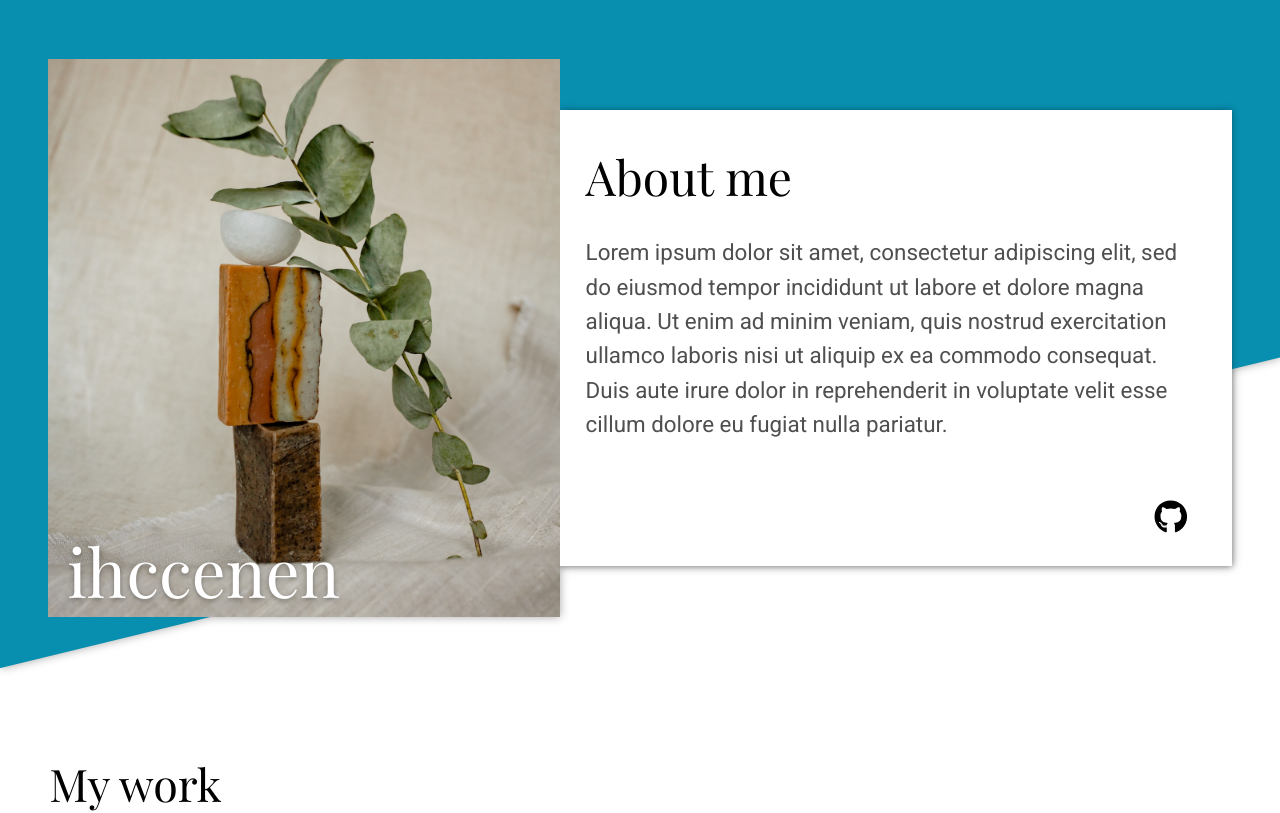
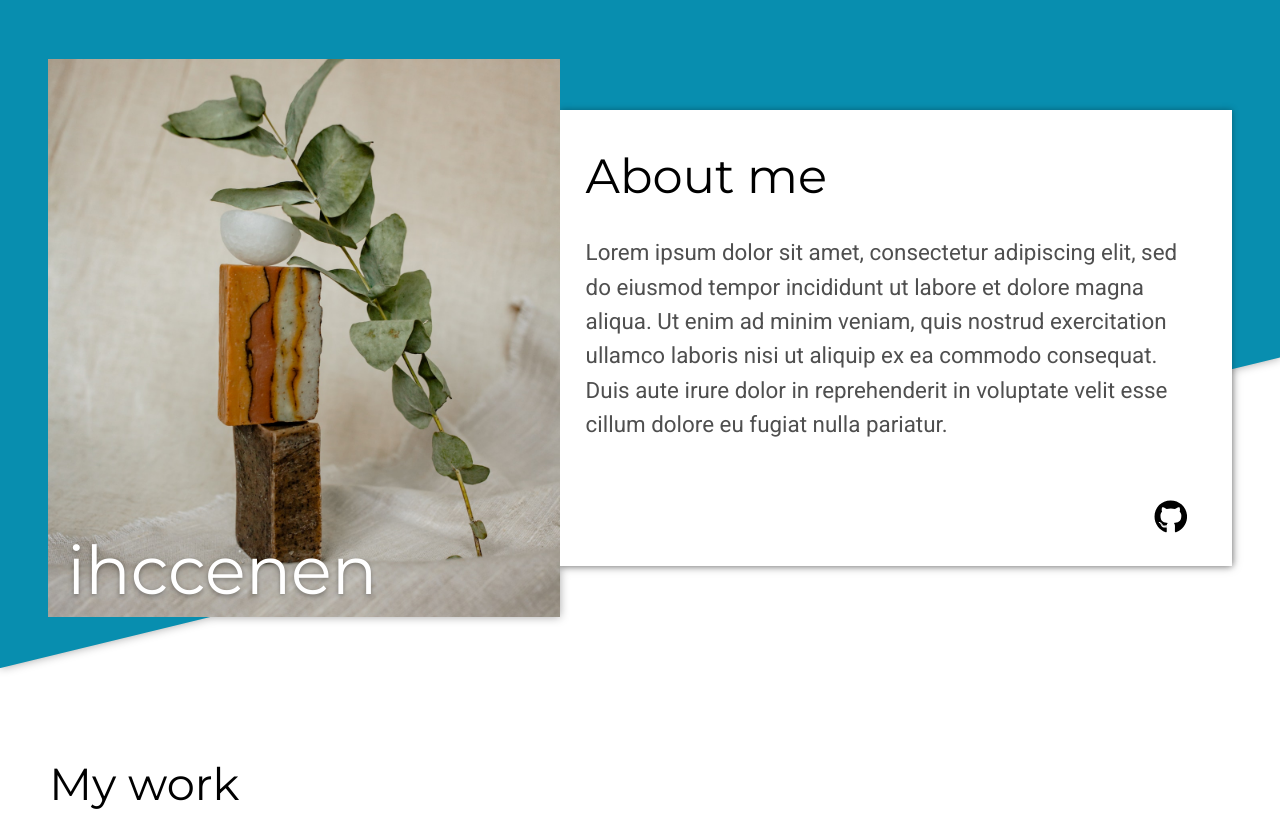
Before and after one commit to ihccenen/portfolio, a Next.js app: page / in a window 1280 px wide. Shown: the top 813 px of the page. Built offline with nearby package versions, Linux system fonts and the light colour scheme.

Commit message:
Changed fonts

```diff
--- a/app/components/Footer.tsx
+++ b/app/components/Footer.tsx
@@ -1,13 +1,13 @@
-import { Playfair_Display } from 'next/font/google';
+import { Montserrat } from 'next/font/google';
 import { FaGithub } from 'react-icons/fa';
 import { BsTelephone } from 'react-icons/bs';
 import { AiOutlineMail } from 'react-icons/ai';
 import Image from 'next/image';
 import styles from './Footer.module.css';
 
-export const playfairDisplay = Playfair_Display({
+const monsterrrat = Montserrat({
   subsets: ['latin'],
-  weight: ['400', '600'],
+  weight: ['500', '600'],
 });
 
 export default function Footer() {
@@ -15,7 +15,7 @@ export default function Footer() {
     <footer className={styles.footer}>
       <div className={styles.container}>
         <div className={styles.info}>
-          <h2 className={`${styles.h2} ${playfairDisplay.className}`}>
+          <h2 className={`${styles.h2} ${monsterrrat.className}`}>
             Contact me
           </h2>
           <p>
--- a/app/components/ProjectCard.tsx
+++ b/app/components/ProjectCard.tsx
@@ -4,7 +4,7 @@ import { FaGithub } from 'react-icons/fa';
 import { RxExternalLink } from 'react-icons/rx';
 import styles from './ProjectCard.module.css';
 
-export const monsterrrat = Montserrat({
+const monsterrrat = Montserrat({
   subsets: ['latin'],
   weight: ['500', '600'],
 });
--- a/app/page.tsx
+++ b/app/page.tsx
@@ -1,13 +1,13 @@
 import Image from 'next/image';
-import { Playfair_Display } from 'next/font/google';
+import { Montserrat } from 'next/font/google';
 import { FaGithub } from 'react-icons/fa';
 import styles from './page.module.css';
 import ProjectCard from './components/ProjectCard';
 import projects from '../projects/projects.json';
 
-export const playfairDisplay = Playfair_Display({
+const monsterrrat = Montserrat({
   subsets: ['latin'],
-  weight: ['400', '600'],
+  weight: ['400', '500', '600'],
 });
 
 const { projectList } = projects;
@@ -27,13 +27,13 @@ export default function Home() {
                 quality={100}
                 alt=""
               />
-              <h1 className={`${styles.h1} ${playfairDisplay.className}`}>
+              <h1 className={`${styles.h1} ${monsterrrat.className}`}>
                 ihccenen
               </h1>
             </div>
           </div>
           <div className={styles['about-me']}>
-            <h2 className={`${styles.h2} ${playfairDisplay.className}`}>
+            <h2 className={`${styles.h2} ${monsterrrat.className}`}>
               About me
             </h2>
             <p className={styles.p}>
@@ -58,9 +58,7 @@ export default function Home() {
       </div>
       <div className={styles.container}>
         <main className={styles.main}>
-          <h2 className={`${styles.h2} ${playfairDisplay.className}`}>
-            My work
-          </h2>
+          <h2 className={`${styles.h2} ${monsterrrat.className}`}>My work</h2>
           <div className={styles['project-card-wrapper']}>
             {projectList.map((project) => (
               <ProjectCard key={project.repositoryURL} project={project} />
```
